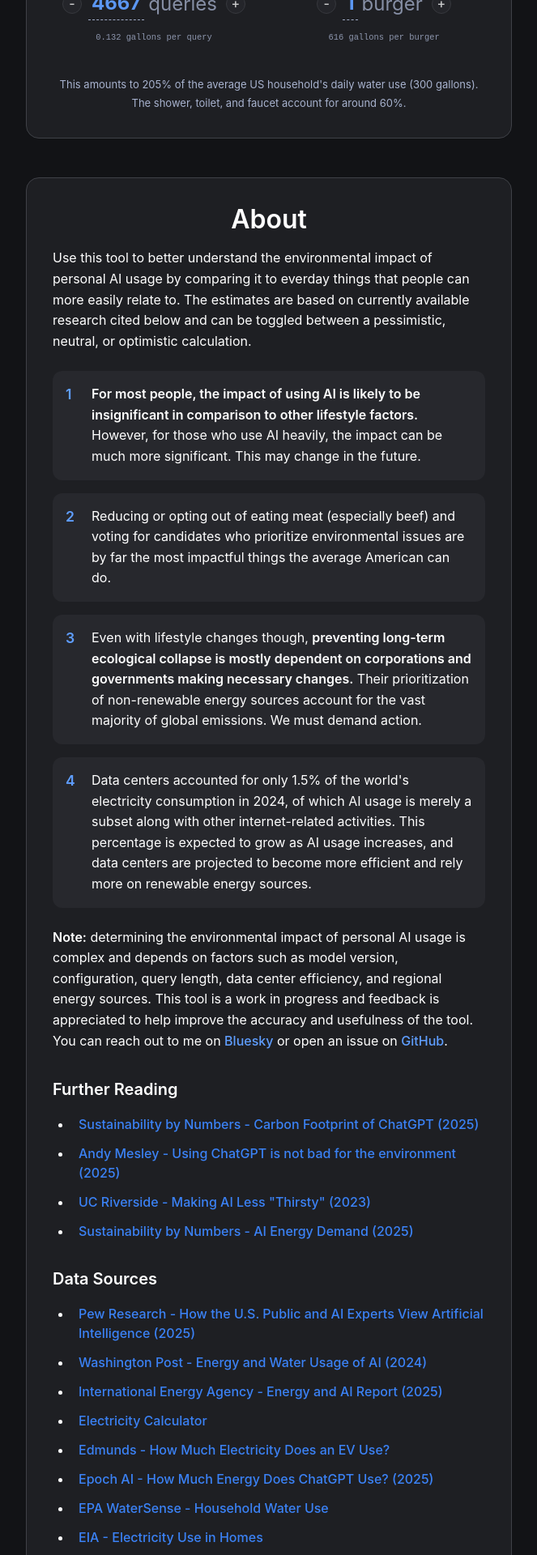
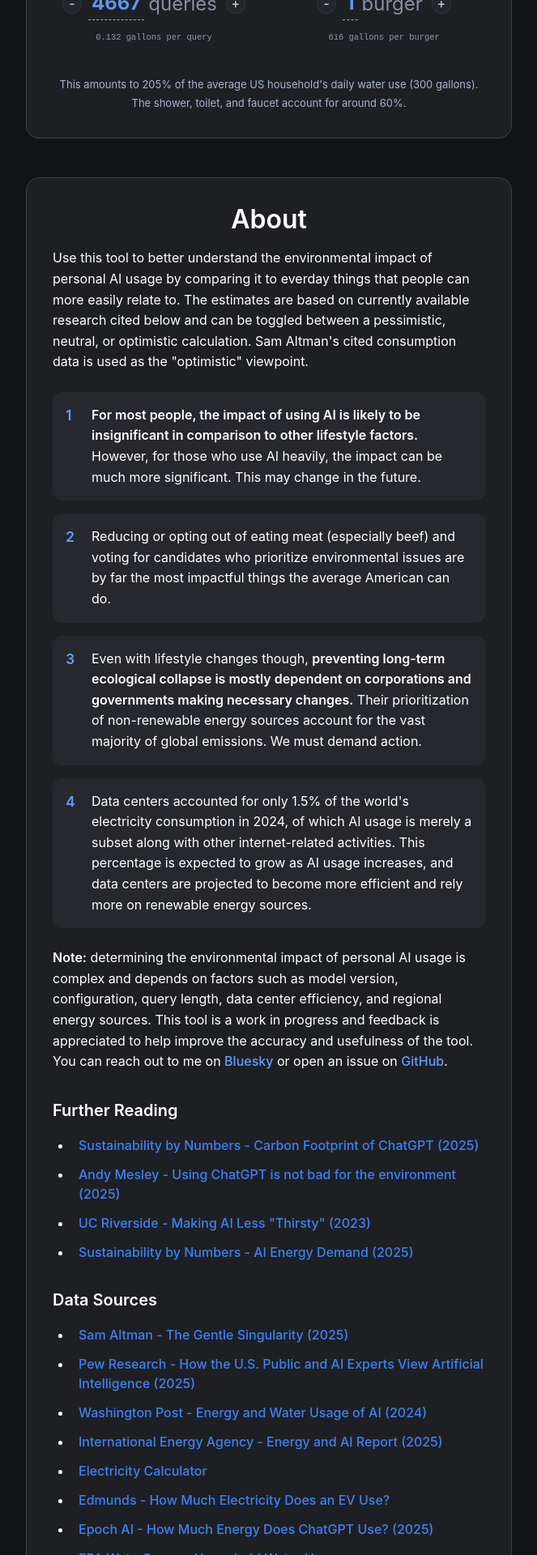
Before and after one commit to dame-is/context-supply, a React (Vite) app: page / in a window 1280 px wide. Shown: the part 557-2477 px from the top of the page at 81% size, without its empty margins (308-971 px from the left). Built offline with nearby package versions, Linux system fonts and the light colour scheme.

Commit message:
add sam altman data

```diff
--- a/src/components/EnergyConverter.jsx
+++ b/src/components/EnergyConverter.jsx
@@ -34,16 +34,16 @@ const EnergyConverter = () => {
 
   // Energy values in kWh (converting Wh to kWh)
   const MODEL_ENERGY_PER_QUERY = {
-    optimistic: 0.00006,  // 0.06 Wh -> kWh
+    optimistic: 0.00034,  // 0.34 Wh -> kWh (Sam Altman's blog 2025)
     pessimistic: 0.04,    // 40 Wh -> kWh
     neutral: 0.003       // 3 Wh -> kWh (baseline)
   };
 
   // Water values in gallons
   const MODEL_WATER_PER_QUERY = {
-    optimistic: 0.066,    // 0.066 gallons (250mL)
-    pessimistic: 0.264,   // 0.264 gallons (1000mL)
-    neutral: 0.132        // 0.132 gallons (500mL) (baseline)
+    optimistic: 0.000085,  // 0.000085 gallons (Sam Altman's blog 2025)
+    pessimistic: 0.264,    // 0.264 gallons (1000mL)
+    neutral: 0.132         // 0.132 gallons (500mL) (baseline)
   };
 
   const ESTIMATE_EMOJIS = {
--- a/src/components/InfoSection.jsx
+++ b/src/components/InfoSection.jsx
@@ -7,7 +7,7 @@ const InfoSection = () => {
       <section>
         <h2>About</h2>
         <p>
-          Use this tool to better understand the environmental impact of personal AI usage by comparing it to everday things that people can more easily relate to. The estimates are based on currently available research cited below and can be toggled between a pessimistic, neutral, or optimistic calculation.
+          Use this tool to better understand the environmental impact of personal AI usage by comparing it to everday things that people can more easily relate to. The estimates are based on currently available research cited below and can be toggled between a pessimistic, neutral, or optimistic calculation. Sam Altman's cited consumption data is used as the "optimistic" viewpoint.
         </p>
         <ol className="key-points-list">
           <li>
@@ -66,6 +66,11 @@ const InfoSection = () => {
         <h3>Data Sources</h3>
         <ul className="resource-list">
           <li>
+            <a href="https://blog.samaltman.com/the-gentle-singularity" target="_blank" rel="noopener noreferrer">
+              Sam Altman - The Gentle Singularity (2025)
+            </a>
+          </li>
+          <li>
             <a href="https://www.pewresearch.org/internet/2025/04/03/how-the-us-public-and-ai-experts-view-artificial-intelligence/" target="_blank" rel="noopener noreferrer">
               Pew Research - How the U.S. Public and AI Experts View Artificial Intelligence (2025)
             </a>
```
Also changed, not shown: 1 other file (tests, documents, lock files or other folders).
